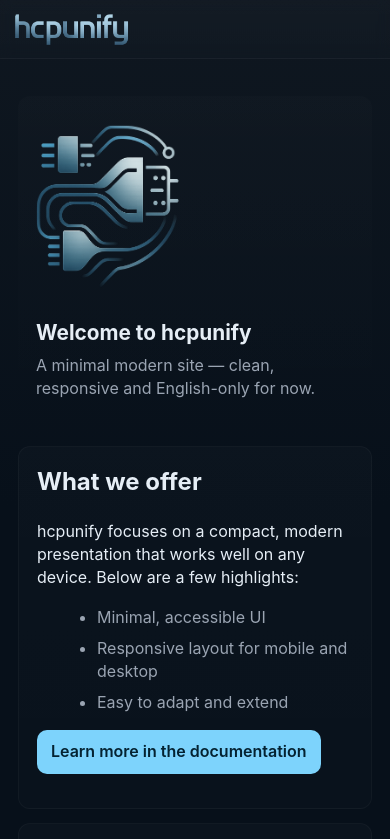
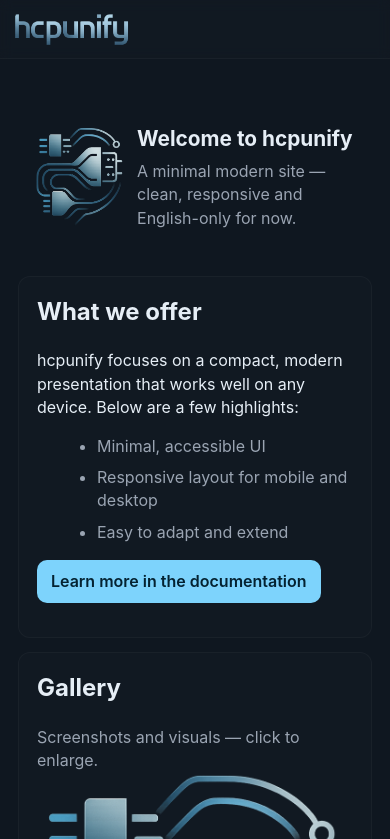
Before and after one commit to flofricke/hcpunify.org-webpage, a plain HTML site: page index.html in a window 390 px wide. Shown: the top 839 px of the page. Drawn offline with Linux system fonts and the light colour scheme.

Commit message:
Mobile optimized (#3)

```diff
--- a/styles.css
+++ b/styles.css
@@ -15,7 +15,9 @@
 html,body{height:100%}
 body{
   margin:0;
-  background:linear-gradient(180deg,var(--bg),#07101a 60%);
+  /* Use a single solid background color instead of a two-color gradient
+     to remove the lighter band visible in the page background. */
+  background: var(--bg);
   color:#e6eef6;
   -webkit-font-smoothing:antialiased;
   -moz-osx-font-smoothing:grayscale;
@@ -25,7 +27,8 @@ body{
 .topbar{
   position:fixed;
   inset:0 0 auto 0;
-  background:linear-gradient(180deg, rgba(255,255,255,0.02), rgba(255,255,255,0.01));
+  /* flattened translucent surface instead of subtle white gradient */
+  background: rgba(255,255,255,0.01);
   backdrop-filter: blur(6px);
   border-bottom:1px solid rgba(255,255,255,0.03);
   z-index:1000;
@@ -60,10 +63,6 @@ body{
   .hero h1{font-size:1.75rem}
 }
 
-@media (max-width:719px){
-  .hero-inner{flex-direction:column;align-items:flex-start}
-  .main-logo{width:55%;max-width:147px;margin-bottom:12px}
-}
 .nav{margin-left:8px;display:flex;gap:12px}
 .nav a{color:var(--muted);text-decoration:none;padding:8px;border-radius:8px}
 .nav a:hover{color:#fff;background:var(--glass)}
@@ -71,11 +70,11 @@ body{
 .container{padding:110px 18px 40px;max-width:var(--max-width);margin:0 auto}
 .container.small{padding:18px}
 
-.hero{padding:28px 18px;border-radius:var(--radius);margin-bottom:18px;background:linear-gradient(180deg, rgba(255,255,255,0.01), transparent)}
+.hero{padding:28px 18px;border-radius:var(--radius);margin-bottom:18px;background: transparent}
 .hero h1{margin:0 0 6px;font-size:1.6rem}
 .lead{color:var(--muted);margin:0}
 
-.card{background:linear-gradient(180deg, rgba(255,255,255,0.02), rgba(255,255,255,0.01));padding:18px;border-radius:12px;border:1px solid rgba(255,255,255,0.03)}
+.card{background: rgba(255,255,255,0.01);padding:18px;border-radius:12px;border:1px solid rgba(255,255,255,0.03)}
 .card h2{margin-top:0}
 .btn{display:inline-block;padding:10px 14px;background:var(--accent);color:#042231;text-decoration:none;border-radius:10px;font-weight:600}
 /* small vertical gap between consecutive cards */
@@ -112,8 +111,13 @@ body{
 
 /* Responsive tweaks */
 @media (max-width:720px){
+  /* Keep logo and text side-by-side on small screens by using a row layout
+     and reducing the logo width so it doesn't push the text below. Also
+     adjust topbar padding and hide the main nav on small screens. */
   .topbar-inner{padding:12px 14px}
   .nav{display:none}
+  .hero-inner{flex-direction:row;align-items:center;gap:12px}
+  .main-logo{width:28%;max-width:106px;margin-bottom:0}
   .container{padding-top:96px}
   .hero h1{font-size:1.3rem}
 }
```
